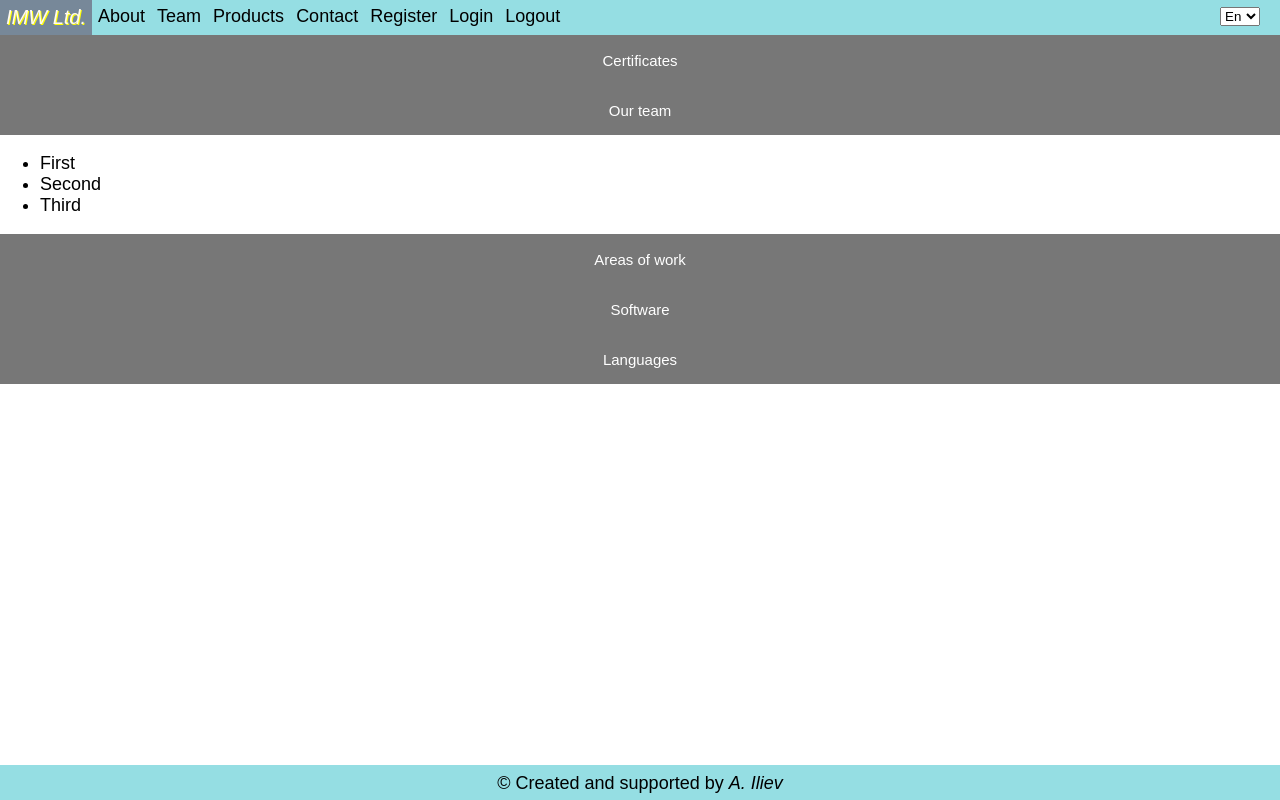
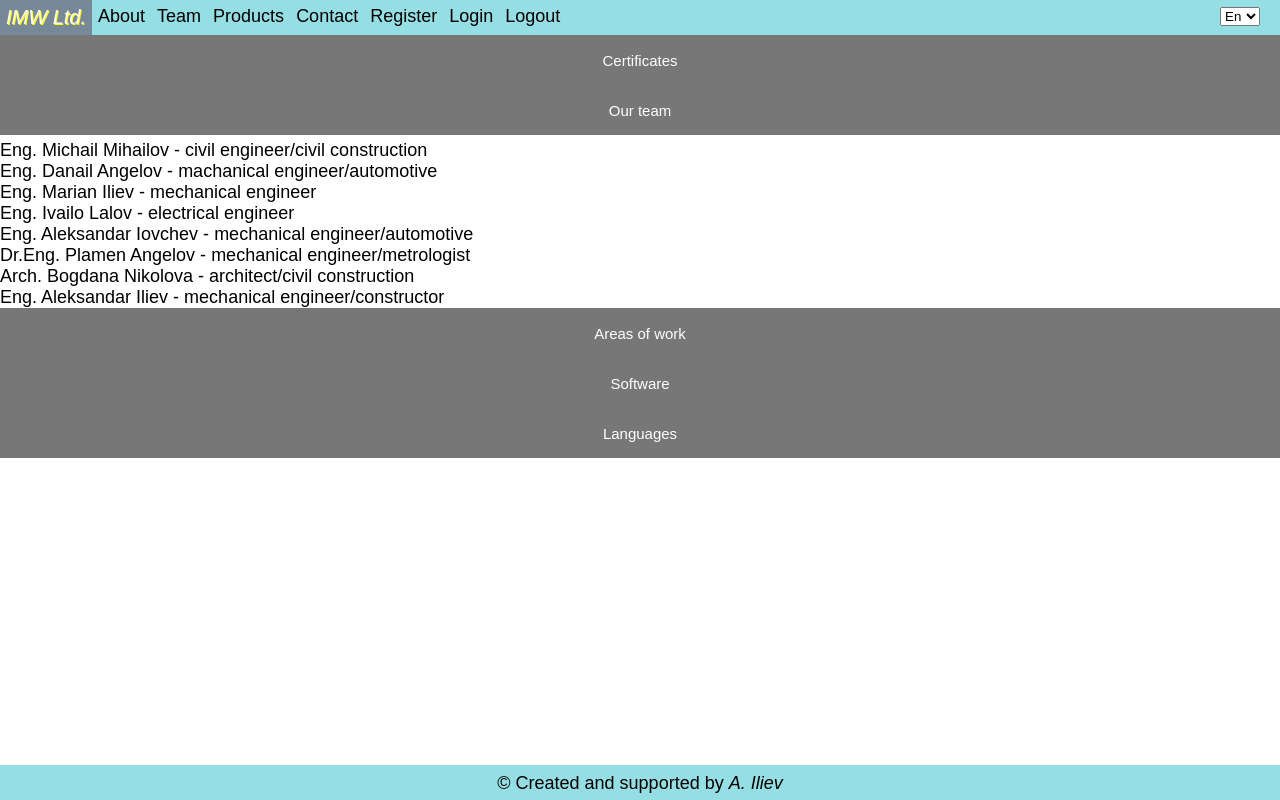
Before and after one commit to AleksandarIliev/IMW, a React (Create React App) app: page /team in a window 1280 px wide. Both pictures are taken after a click on the button "Our team". Built offline with nearby package versions, Linux system fonts and the light colour scheme.

Commit message:
Add content into Team component

```diff
--- a/src/Components/Team/Team.css
+++ b/src/Components/Team/Team.css
@@ -114,3 +114,7 @@ article.nextSlide {
 .ordnenList:first-child {
     display: none;
 }
+
+.teamStyle:first-child {
+    display: none;
+}
--- a/src/Components/Team/Team.js
+++ b/src/Components/Team/Team.js
@@ -56,11 +56,14 @@ export const Team = () => {
             </Collapsible>
 
             <Collapsible label={dictionary.contentTeam[1].ourTeam[0].ourTeam}>
-                <ul>
-                    <li>First</li>
-                    <li>Second</li>
-                    <li>Third</li>
-                </ul>
+                {dictionary.contentTeam[1].ourTeam.map(x => {
+                    return (
+                        <div className="teamStyle">
+                            <span className="personStyle">{x.person + " - "}</span>
+                            <span className="sphereStyle">{x.sphere}</span>
+                        </div>
+                    )
+                })}
             </Collapsible>
 
             <Collapsible label={dictionary.contentTeam[2].areasOfWork[0].areasOfWork}>
```
